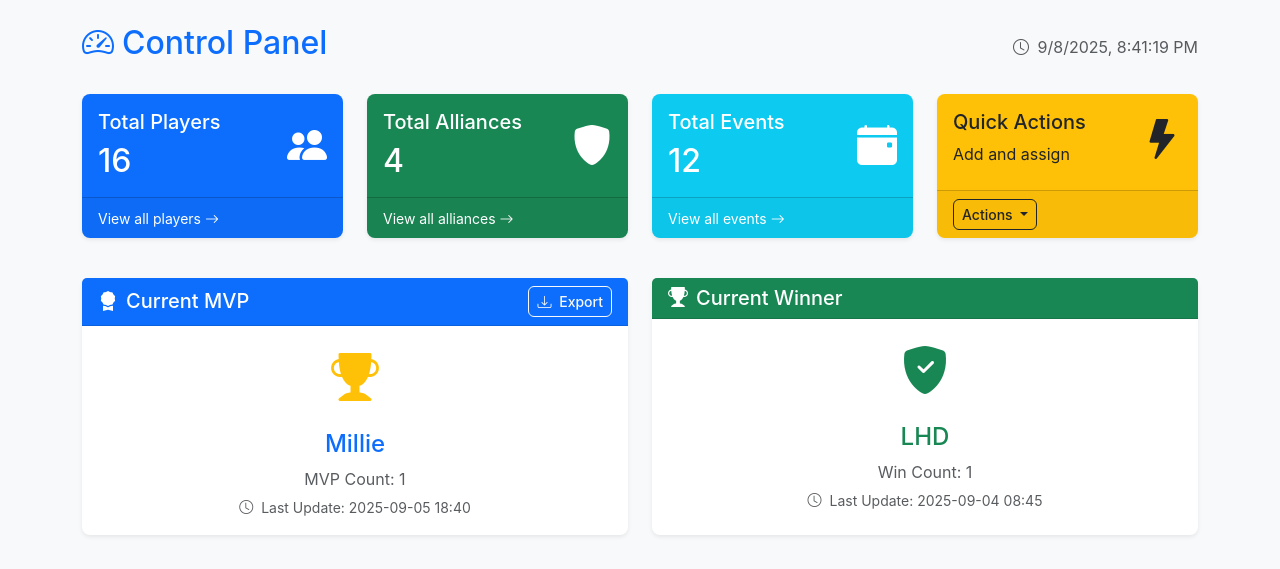
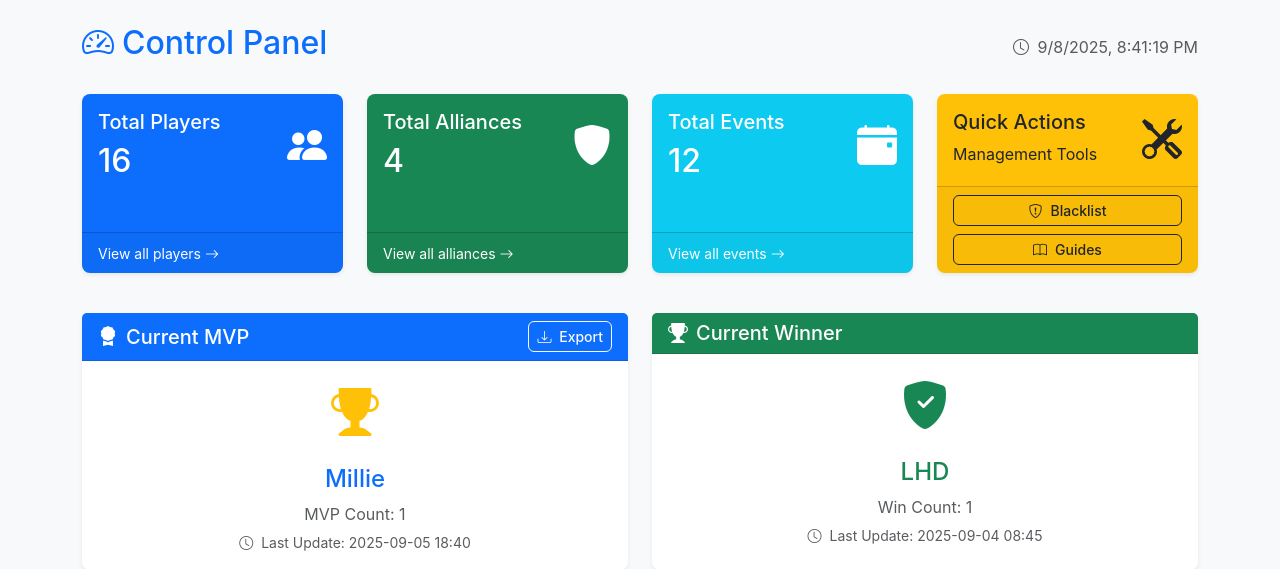
Before and after one commit to knoticoo/kings, a Flask app: page / in a window 1280 px wide. Shown: the part 56-625 px from the top of the page. Run offline with Flask 3, Linux system fonts and the light colour scheme; data comes from the database, SQL or seed files in the repository.

Commit message:
Checkpoint before follow-up message
Co-authored-by: zwqr59nn79 <zwqr59nn79@privaterelay.appleid.com>

```diff
--- a/templates/dashboard.html
+++ b/templates/dashboard.html
@@ -101,36 +101,21 @@
                 <div class="d-flex justify-content-between">
                     <div>
                         <h5 class="card-title">{{ _("Quick Actions") }}</h5>
-                        <p class="mb-0">{{ _("Add and assign") }}</p>
+                        <p class="mb-0">{{ _("Management Tools") }}</p>
                     </div>
                     <div class="align-self-center">
-                        <i class="bi bi-lightning-fill fs-1"></i>
+                        <i class="bi bi-tools fs-1"></i>
                     </div>
                 </div>
             </div>
             <div class="card-footer">
-                <div class="dropdown">
-                    <button class="btn btn-outline-dark btn-sm dropdown-toggle" type="button" data-bs-toggle="dropdown">
-                        {{ _("Actions") }}
-                    </button>
-                    <ul class="dropdown-menu">
-                        <li><a class="dropdown-item" href="{{ url_for('players.add_player') }}">
-                            <i class="bi bi-person-plus me-2"></i>{{ _("Add Player") }}
-                        </a></li>
-                        <li><a class="dropdown-item" href="{{ url_for('alliances.add_alliance') }}">
-                            <i class="bi bi-shield-plus me-2"></i>{{ _("Add Alliance") }}
-                        </a></li>
-                        <li><a class="dropdown-item" href="{{ url_for('events.add_event') }}">
-                            <i class="bi bi-calendar-plus me-2"></i>{{ _("Add Event") }}
-                        </a></li>
-                        <li><hr class="dropdown-divider"></li>
-                        <li><a class="dropdown-item" href="{{ url_for('players.assign_mvp') }}">
-                            <i class="bi bi-award me-2"></i>{{ _("Assign MVP") }}
-                        </a></li>
-                        <li><a class="dropdown-item" href="{{ url_for('alliances.assign_winner') }}">
-                            <i class="bi bi-trophy me-2"></i>{{ _("Assign Winner") }}
-                        </a></li>
-                    </ul>
+                <div class="d-grid gap-2">
+                    <a href="{{ url_for('blacklist.list_blacklist') }}" class="btn btn-outline-dark btn-sm">
+                        <i class="bi bi-shield-exclamation me-2"></i>{{ _("Blacklist") }}
+                    </a>
+                    <a href="{{ url_for('guides.list_guides') }}" class="btn btn-outline-dark btn-sm">
+                        <i class="bi bi-book me-2"></i>{{ _("Guides") }}
+                    </a>
                 </div>
             </div>
         </div>
```
Also changed, not shown: translations/en/LC_MESSAGES/messages.po, translations/ru/LC_MESSAGES/messages.po.
